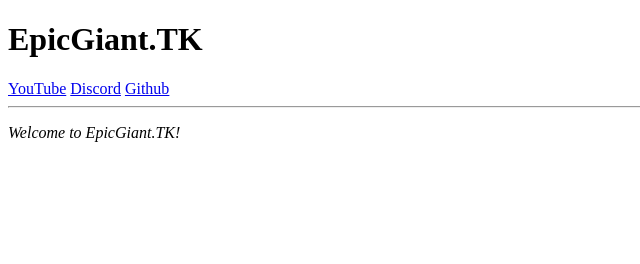
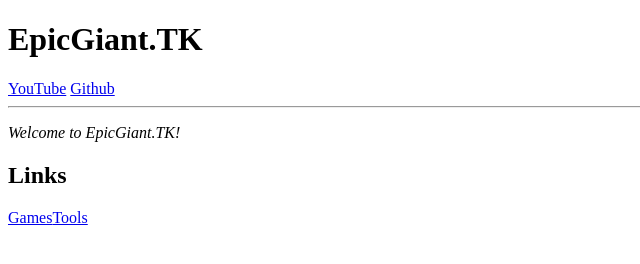
Before and after one commit to EpicGiant27/EpicGiant.github.io, a plain HTML site: page index.html in a window 1280 px wide. Shown: the whole page, without its empty margins (0-640 px from the left). Drawn offline with Linux system fonts and the light colour scheme.

Commit message:
add files

```diff
--- a/index.html
+++ b/index.html
@@ -9,12 +9,13 @@
         <header>
             <h1>EpicGiant.TK</h1>
             <a href="https://www.youtube.com/channel/UCqSfQrNbZG8AQmmrmy-VPYw" target="_blank">YouTube</a>
-            <a href="discord.html" target="_blank">Discord</a>
             <a href="https://github.com/EpicGiant27" target="_blank">Github</a>
             <hr/>
         </header>
         <main>
             <p><i>Welcome to EpicGiant.TK!</i></p>
+            <h2>Links</h2>
+            <p><a href="games.html">Games</a><a href="tools.html">Tools</a></p>
         </main>
     </body>
 </html>
```
Also changed, not shown: games.html (added, +11 -0 lines).
